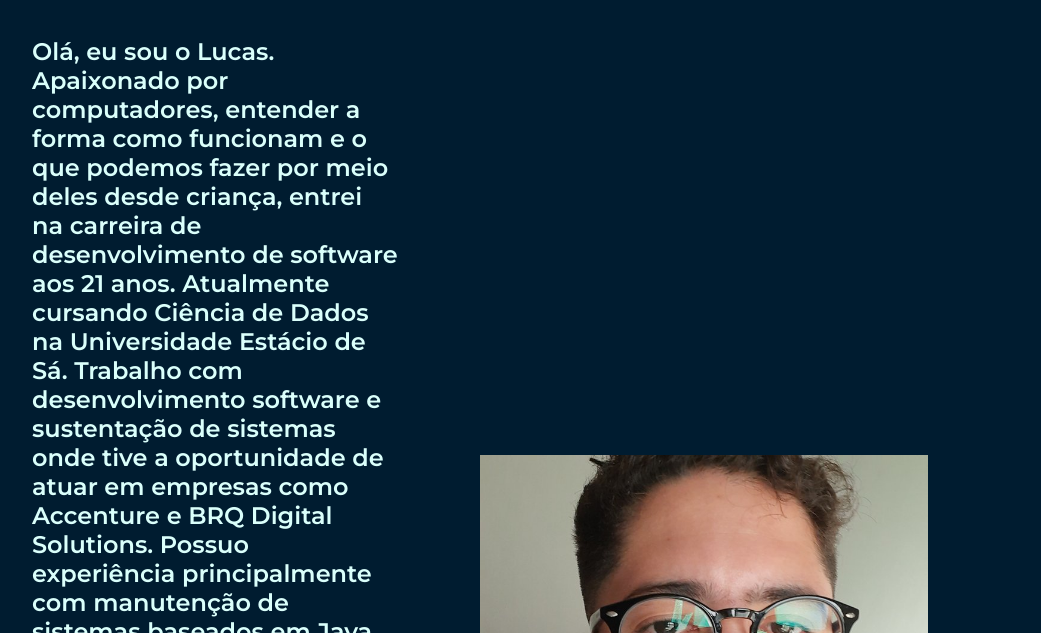
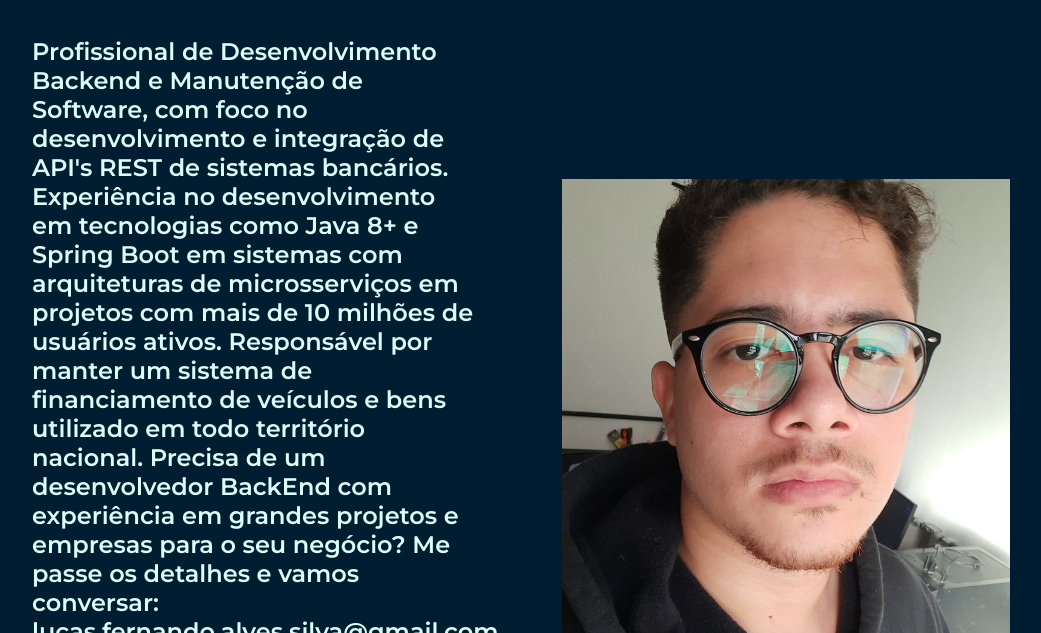
Before and after one commit to Ferdinando26/portifolio, a plain HTML site: page about.html in a window 1280 px wide. Shown: the part 167-800 px from the top of the page, without its empty margins (160-1201 px from the left). Drawn offline with nearby package versions, Linux system fonts and the light colour scheme.

Commit message:
Update about.html
Trocando texto do 'sobre mim'

```diff
--- a/about.html
+++ b/about.html
@@ -18,9 +18,10 @@
         <section class="apresentacao__conteudo">
             <h1 class="apresentacao__conteudo__titulo">Sobre mim</h1>
             <p class="apresentacao__conteudo__texto">
-                Olá, eu sou o Lucas. Apaixonado por computadores, entender a forma como funcionam e o que podemos fazer por meio deles desde criança, entrei na carreira de desenvolvimento de software aos 21 anos. Atualmente cursando Ciência de Dados na Universidade Estácio de Sá.
-                Trabalho com desenvolvimento software e sustentação de sistemas onde tive a oportunidade de atuar em empresas como Accenture e BRQ Digital Solutions. Possuo experiência principalmente com manutenção de sistemas baseados em Java, SpringBoot, arquitetura de Microsserviços, API's Rest, também com as tecnologias que acompanham o desenvolvimento como a GIT, Maven, JUnit, Postman, etc.
-                Invisto fortemente em desenvolvimento pessoal e auto conhecimento. Atualmente estudo outras linguagens que somam meu conhecimento de Backend como o C# e a plataforma .NET, assim também as que expandem meus horizontes como TypeScript e React.
+                Profissional de Desenvolvimento Backend e Manutenção de Software, com foco no desenvolvimento e integração de API's REST de sistemas bancários. Experiência no desenvolvimento em tecnologias como Java 8+ e Spring Boot em sistemas com arquiteturas de microsserviços em projetos com mais de 10 milhões de usuários ativos.
+                Responsável por manter um sistema de financiamento de veículos e bens utilizado em todo território nacional.
+                Precisa de um desenvolvedor BackEnd com experiência em grandes projetos e empresas para o seu negócio?
+                Me passe os detalhes e vamos conversar: lucas.fernando.alves.silva@gmail.com
             </p>
 
             <p class="apresentacao__conteudo__texto">
```
